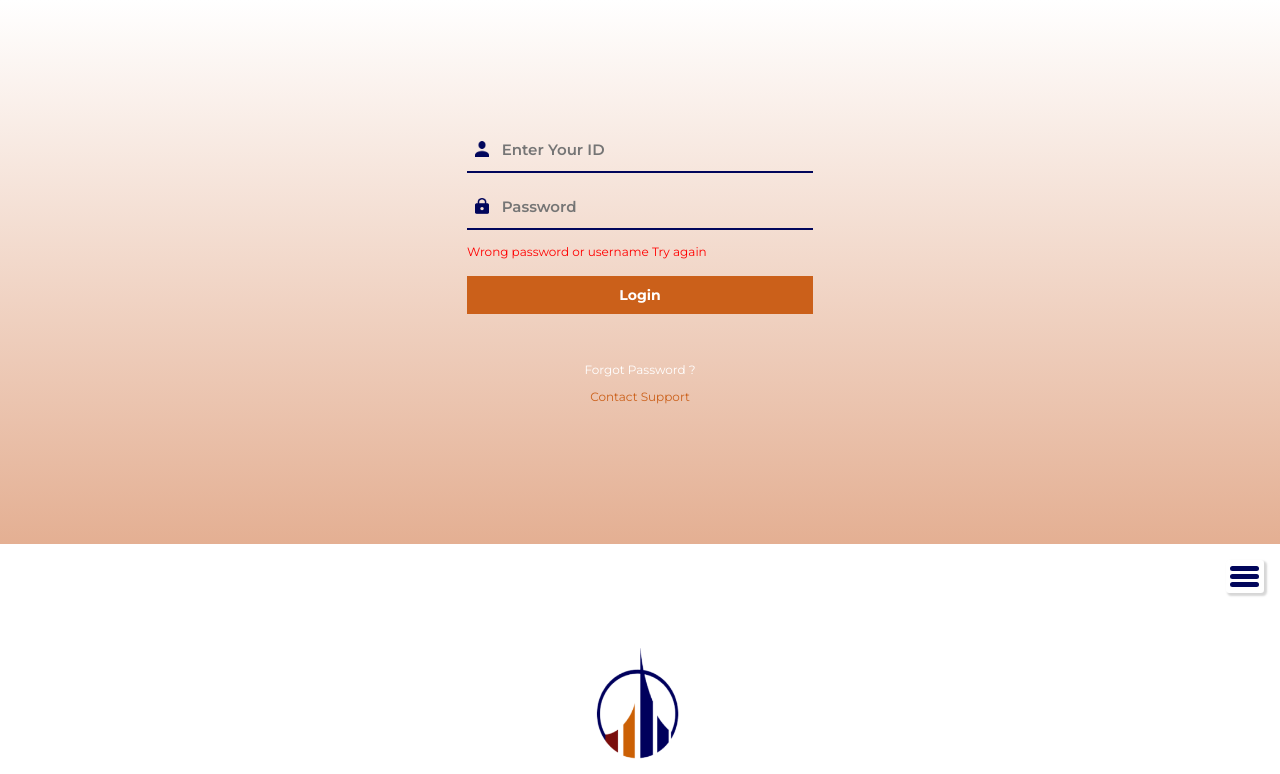
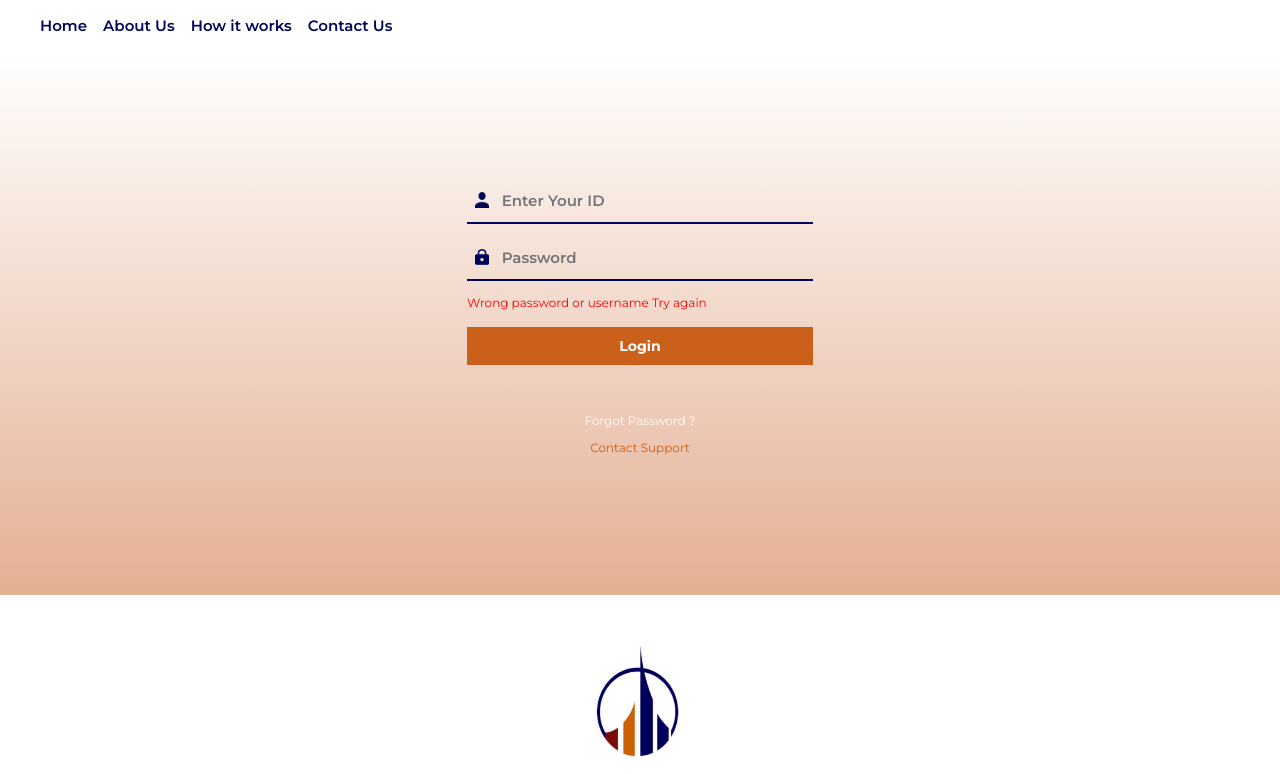
Before and after one commit to dolaposokoya/trovestajoadmin, a React (Create React App) app: page / in a window 1280 px wide. Shown: the top 774 px of the page. Built offline with nearby package versions, Linux system fonts and the light colour scheme.

Commit message:
Page redesign

```diff
--- a/src/Components/Home/Index.js
+++ b/src/Components/Home/Index.js
@@ -12,18 +12,15 @@ import Footer from '../Footer/Footer';
 export default function Index() {
     return (
         <>
-            <div className={style.large}>
-                <Header />
+            {/* <div className={style.large}> */}
+            <Header />
+            {/* </div> */}
+            <div className={style['login-view']}>
+                <Login />
             </div>
-            <div className={style['login-view']}>
-                    <Login />
-                </div>
             <div className={style.mobile}>
                 <div className={style.container}>
                     <div className={`${style['home-view']}`}>
-                        <div className={style['login-view']}>
-                            <Header />
-                        </div>
                         <div className={style.introView}>
                             <img src={Intro} alt="tro-vest" className={style.intro} />
                             <p className={style.saving}>SAVING MADE EASY</p>
--- a/src/Components/Home/home.module.css
+++ b/src/Components/Home/home.module.css
@@ -147,9 +147,9 @@
         display: block;
     }
 
-    .large {
+    /* .large {
         display: none;
-    }
+    } */
 
     .container1 {
         background-color: #F8F9FB;
--- a/src/Components/Login/login.module.css
+++ b/src/Components/Login/login.module.css
@@ -23,7 +23,7 @@
     font-weight: var(--semiBold);
     border: none;
     margin-bottom: .8em;
-    background: transparent;
+    background: transparent !important;
     color: var(--tro-blue);
     border-bottom: 2px solid var(--tro-blue);
 }
--- a/src/Components/Shared/Header/Header.js
+++ b/src/Components/Shared/Header/Header.js
@@ -15,8 +15,8 @@ export default function Header() {
     }
     return (
         <>
-            <div className={show === true ? style.headerView : style.headerViewNone} >
-                <div className={style.harmburger}>
+            <div className={show === true ? style.headerView : style.headerViewNone}>
+                <div div className={style.harmburger}>
                     <div className={style.harmburgerView} onClick={() => changeIcon(false)}>
                         <img src={close} className={style.close} />
                     </div>
@@ -32,13 +32,15 @@ export default function Header() {
                     </nav>
                 </div>
             </div>
-            {<div className={style.harmburger}>
-                <div className={style.harmburgerView} onClick={() => changeIcon(true)}>
-                    <div className={style.harmburger1} />
-                    <div className={style.harmburger2} />
-                    <div className={style.harmburger3} />
+            {
+                <div className={style.harmburger}>
+                    <div className={style.harmburgerView} onClick={() => changeIcon(true)}>
+                        <div className={style.harmburger1} />
+                        <div className={style.harmburger2} />
+                        <div className={style.harmburger3} />
+                    </div>
                 </div>
-            </div>}
+            }
         </>
     )
 }
--- a/src/Components/Shared/Header/header.module.css
+++ b/src/Components/Shared/Header/header.module.css
@@ -1,7 +1,7 @@
 .headerViewNone {
     display: none;
+}
 
-}
 .headerView {
     display: flex;
     width: 100%;
@@ -13,7 +13,6 @@
     flex-direction: column;
     height: 100vh;
     background-color: var(--tro-blue);
-    overflow-y: hidden;
     transition: all 500ms;
     z-index: 9999;
 }
@@ -72,7 +71,6 @@ nav ul {
     flex-direction: column;
     justify-content: center;
     align-items: center;
-
 }
 
 nav ul li {
@@ -89,4 +87,44 @@ nav ul li a {
     font-size: .94em;
     font-weight: var(--semiBold);
     color: var(--white);
+    cursor: pointer;
 }
+
+
+@media screen and (min-width: 600px) {
+    .harmburger {
+        display: none;
+    }
+
+    .headerViewNone {
+        display: block;
+    }
+
+    nav {
+        width: 100%;
+        display: flex;
+        flex-direction: row;
+        justify-content: flex-start;
+        padding-left: 1em;
+    }
+
+    nav ul {
+        display: flex;
+        flex-direction: row;
+        justify-content: flex-start;
+        padding-left: 1em;
+    }
+
+    nav ul li a {
+        text-decoration: none;
+        font-family: var(--Montserrat);
+        font-size: .94em;
+        font-weight: var(--semiBold);
+        color: var(--tro-blue);
+        transition: border-bottom .9s;
+    }
+
+    nav ul li a:hover {
+        border-bottom: 2px solid var(--tro-blue);
+    }
+}
```
